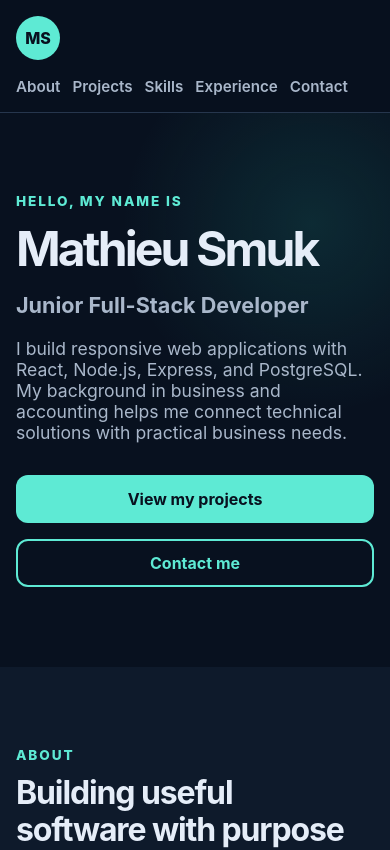
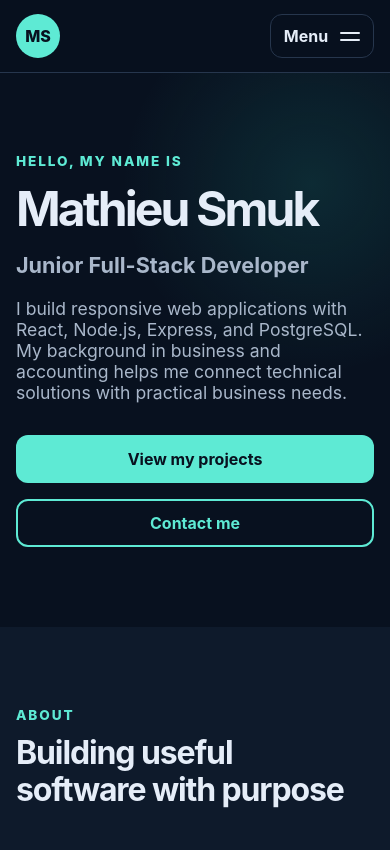
Before and after one commit to MathieuSmuk/html-portfolio, a React (Vite) app: page / in a window 390 px wide. Shown: the top 850 px of the page. Built offline with nearby package versions, Linux system fonts and the light colour scheme.

Commit message:
Add accessible mobile navigation

```diff
--- a/src/components/Navbar.jsx
+++ b/src/components/Navbar.jsx
@@ -1,3 +1,5 @@
+import { useEffect, useRef, useState } from "react";
+
 const navigationLinks = [
   { label: "About", href: "#about" },
   { label: "Projects", href: "#projects" },
@@ -7,17 +9,76 @@ const navigationLinks = [
 ];
 
 function Navbar() {
+  const [isMenuOpen, setIsMenuOpen] = useState(false);
+  const menuButtonRef = useRef(null);
+
+  function toggleMenu() {
+    setIsMenuOpen((currentState) => !currentState);
+  }
+
+  function closeMenu() {
+    setIsMenuOpen(false);
+  }
+
+  useEffect(() => {
+    if (!isMenuOpen) {
+      return undefined;
+    }
+
+    function handleKeyDown(event) {
+      if (event.key === "Escape") {
+        setIsMenuOpen(false);
+        menuButtonRef.current?.focus();
+      }
+    }
+
+    document.addEventListener("keydown", handleKeyDown);
+
+    return () => {
+      document.removeEventListener("keydown", handleKeyDown);
+    };
+  }, [isMenuOpen]);
+
   return (
     <header className="site-header">
       <nav className="navbar container" aria-label="Main navigation">
-        <a className="brand" href="#home" aria-label="Mathieu Smuk home">
+        <a
+          className="brand"
+          href="#home"
+          aria-label="Mathieu Smuk home"
+          onClick={closeMenu}
+        >
           MS
         </a>
 
-        <ul className="nav-links">
+        <button
+          className="menu-button"
+          type="button"
+          ref={menuButtonRef}
+          aria-expanded={isMenuOpen}
+          aria-controls="primary-navigation"
+          onClick={toggleMenu}
+        >
+          <span>{isMenuOpen ? "Close" : "Menu"}</span>
+
+          <span
+            className={`menu-icon ${isMenuOpen ? "menu-icon-open" : ""}`}
+            aria-hidden="true"
+          >
+            <span></span>
+            <span></span>
+          </span>
+        </button>
+
+        <ul
+          className={`nav-links ${isMenuOpen ? "nav-links-open" : ""}`}
+          id="primary-navigation"
+        >
           {navigationLinks.map((link) => (
             <li key={link.href}>
-              <a href={link.href}>{link.label}</a>
+              <a href={link.href} onClick={closeMenu}>
+                {link.label}
+              </a>
             </li>
           ))}
         </ul>
--- a/src/styles/index.css
+++ b/src/styles/index.css
@@ -165,6 +165,73 @@ h2 {
 
 .nav-links a:hover {
   color: var(--color-accent);
+}
+
+.menu-button {
+  display: none;
+  min-height: 2.75rem;
+  align-items: center;
+  justify-content: center;
+  gap: 0.75rem;
+  padding: 0.5rem 0.8rem;
+  color: var(--color-text);
+  background: transparent;
+  border: 1px solid var(--color-border);
+  border-radius: var(--border-radius);
+  font-weight: 700;
+  cursor: pointer;
+  transition:
+    color var(--transition),
+    border-color var(--transition),
+    background-color var(--transition);
+}
+
+.menu-button:hover {
+  color: var(--color-accent);
+  background: var(--color-surface);
+  border-color: var(--color-accent);
+}
+
+.menu-button:focus-visible {
+  outline: 3px solid var(--color-focus);
+  outline-offset: 4px;
+}
+
+.menu-icon {
+  position: relative;
+  display: inline-block;
+  width: 1.25rem;
+  height: 0.9rem;
+}
+
+.menu-icon span {
+  position: absolute;
+  left: 0;
+  width: 100%;
+  height: 2px;
+  background: currentColor;
+  border-radius: 999px;
+  transition:
+    top var(--transition),
+    transform var(--transition);
+}
+
+.menu-icon span:first-child {
+  top: 0.2rem;
+}
+
+.menu-icon span:last-child {
+  top: 0.65rem;
+}
+
+.menu-icon-open span:first-child {
+  top: 0.425rem;
+  transform: rotate(45deg);
+}
+
+.menu-icon-open span:last-child {
+  top: 0.425rem;
+  transform: rotate(-45deg);
 }
 
 .section {
@@ -814,15 +881,38 @@ h2 {
 
 @media (max-width: 700px) {
   .navbar {
-    min-height: auto;
-    align-items: flex-start;
-    padding-block: 1rem;
+    min-height: 4.5rem;
+    flex-wrap: wrap;
+    padding-block: 0.75rem;
+  }
+
+  .menu-button {
+    display: inline-flex;
   }
 
   .nav-links {
-    flex-wrap: wrap;
-    justify-content: flex-end;
-    row-gap: 0.5rem;
+    display: none;
+    width: 100%;
+    flex-direction: column;
+    align-items: stretch;
+    gap: 0;
+    padding-bottom: 0.5rem;
+  }
+
+  .nav-links-open {
+    display: flex;
+  }
+
+  .nav-links li {
+    width: 100%;
+  }
+
+  .nav-links a {
+    display: flex;
+    min-height: 3rem;
+    align-items: center;
+    padding-block: 0.75rem;
+    border-top: 1px solid var(--color-border);
   }
 
   .section {
@@ -901,18 +991,6 @@ h2 {
 }
 
 @media (max-width: 480px) {
-  .navbar {
-    display: block;
-  }
-
-  .brand {
-    margin-bottom: 1rem;
-  }
-
-  .nav-links {
-    justify-content: flex-start;
-  }
-
   .hero-actions,
   .button {
     width: 100%;
@@ -949,4 +1027,8 @@ h2 {
   .project-card:hover .project-card-media img {
     transform: none;
   }
+
+  .menu-icon span {
+    transition: none;
+  }
 }
```
